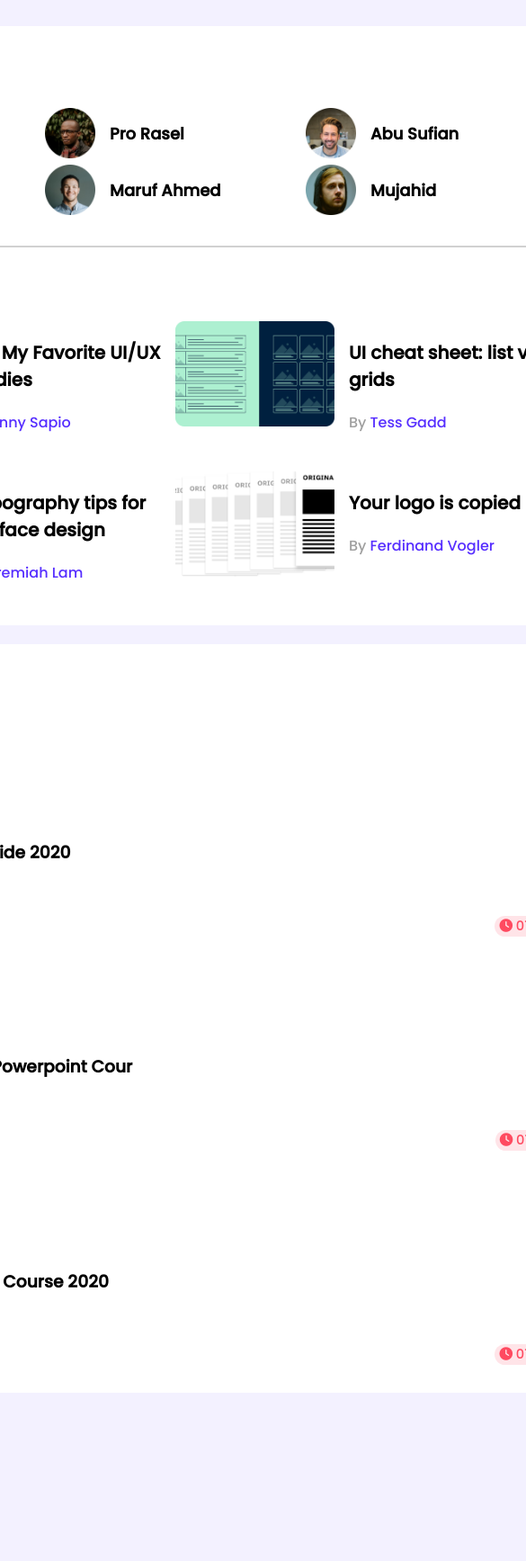
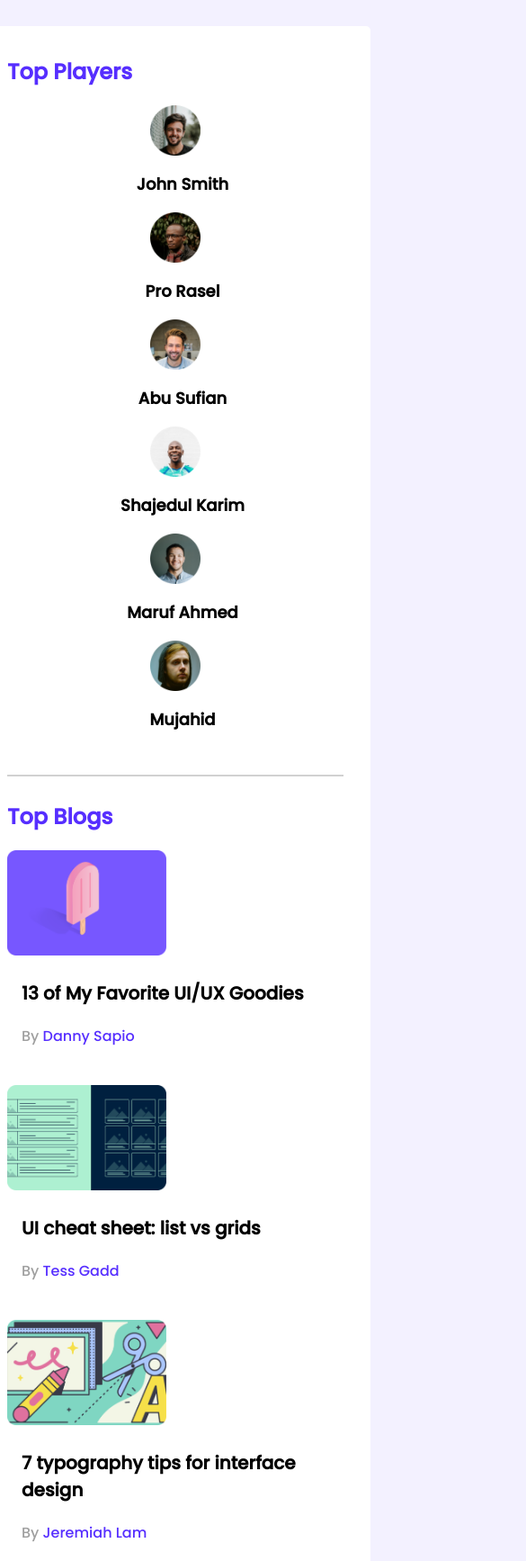
Before and after one commit to wali55/leader-board-css3, a plain HTML site: page index.html in a window 390 px wide. Shown: the top 1735 px of the page at 90% size, 585 px wide, since content can reach past the window. Before the commit the page ends 1556 px from the top, so only its background shows below. Drawn offline with Linux system fonts and the light colour scheme.

Commit message:
responsiveness

```diff
--- a/styles/style.css
+++ b/styles/style.css
@@ -78,9 +78,18 @@ hr{
 }
 
 /* courses style */
+.courses{
+    display: grid;
+    grid-template-columns: repeat(3, 1fr);
+    grid-column-gap: 24px;
+}
 .course .course-banner img{
     width: 224px;
     height: 104px;
+}
+.course-title{
+    color: #1E1E1E;
+    font-size: 20px;
 }
 .course-info{
     display: flex;
@@ -111,3 +120,31 @@ hr{
     color: #FF4A60;
     font-size: 14.6px;
 }
+
+/*----------------------------
+        Media Queries
+------------------------------*/
+
+/* Mobile Devices */
+@media only screen and (max-width: 688px) {
+    .container{
+        width: 100%;
+    }
+    .players, .blogs, .courses{
+        grid-template-columns: repeat(1, 1fr);
+    }
+    .player, .blog{
+        flex-direction: column;
+    }
+}
+@media screen and (min-width: 689px) and (max-width: 991px) {
+    .container{
+        width: 100%;
+    }
+    .players, .courses{
+        grid-template-columns: repeat(2, 1fr);
+    }
+    .blogs{
+        grid-template-columns: repeat(1, 1fr);
+    }
+}
```
